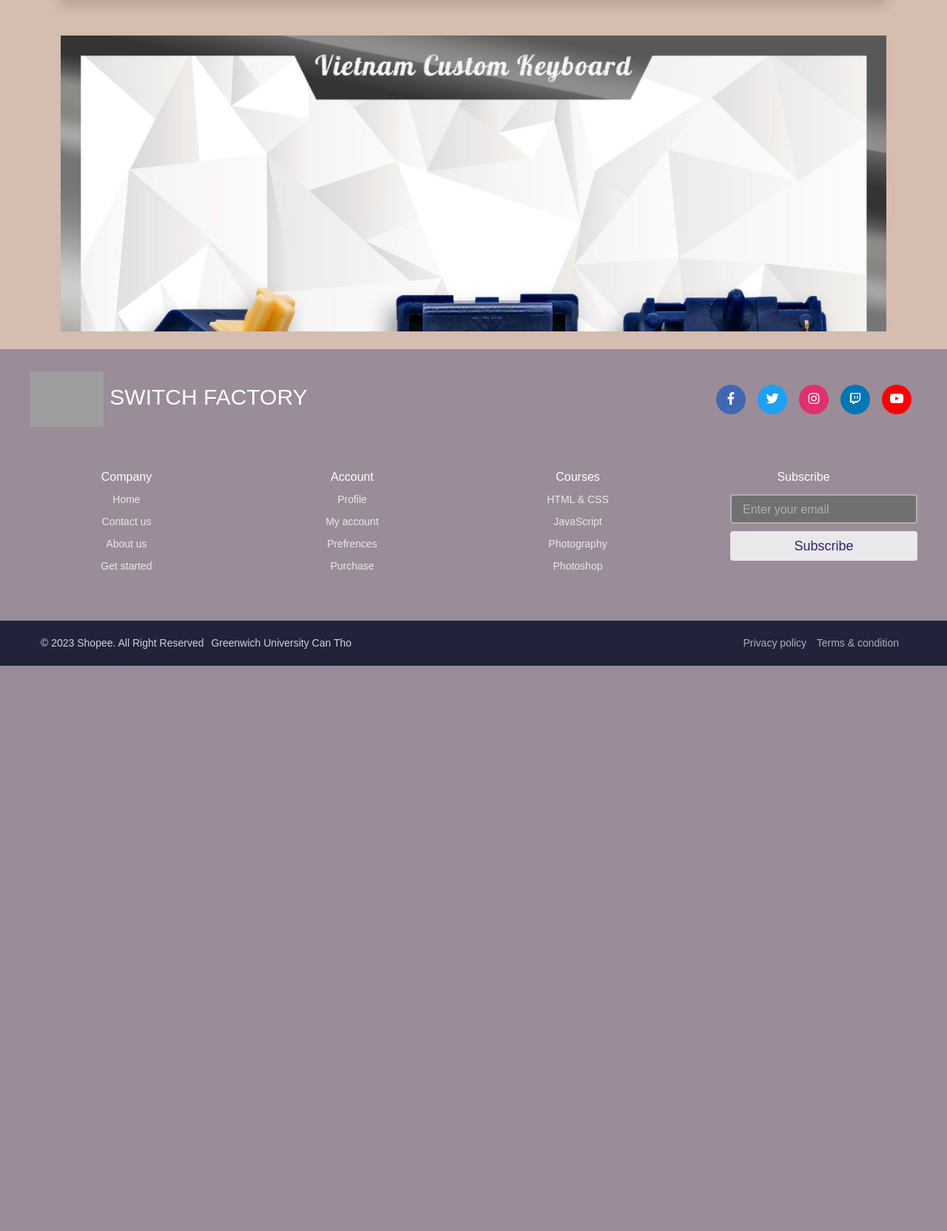
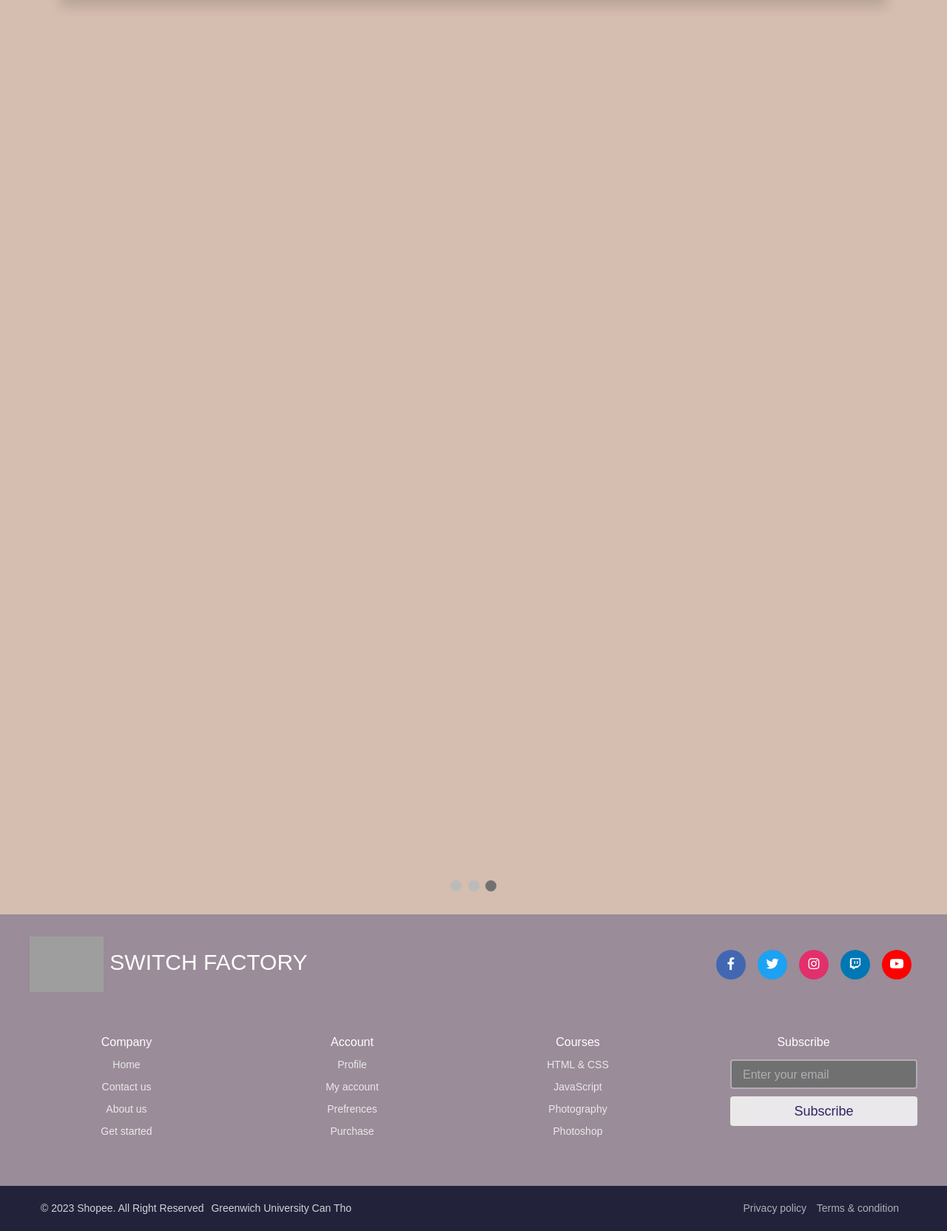
Before and after one commit to Switch-Factory/switchfactory, a Symfony app: template templates/main/home.html.twig in a window 1280 px wide. Shown: the part 166-1830 px from the top of the page at 74% size. Before the commit the page ends 1066 px from the top, so only its background shows below. Run offline with Twig, Linux system fonts and the light colour scheme; the template is opened without the code that fills it, so the values that code supplies are empty; some libraries are stand-ins or nearby versions; grey boxes are pictures that could not be loaded.

Commit message:
Change Carousel Style

```diff
--- a/templates/main/home.html.twig
+++ b/templates/main/home.html.twig
@@ -78,6 +78,7 @@
 					<div
 						class="text-end">
 						{% if app.user %}
+						{# <a href="{{}}></a> #}
 						<button onclick="location.href='http://127.0.0.1:8000/logout'" type="button" class="btn btn-outline-light me-2">Logout</button>
 						{% else %}
 						<button onclick="location.href='http://127.0.0.1:8000/login'" type="button" class="btn btn-outline-light me-2">Login</button>
@@ -137,28 +138,63 @@
 						<!-- Container wrapper -->
 					</nav>
 					<!-- Navbar -->
-					<div id="carouselExampleControlsNoTouching" class="carousel slide" data-bs-touch="false">
-						<div class="carousel-inner">
-							<div class="carousel-item active">
-							<img src="/switchfactory/public/uploads/blue-cheese-63f5d517d567f.jpg" class="d-block w-100" alt="...">
+
+					<!--Carousel-->
+
+						<div class="slideshow-container">
+
+								<div class="mySlides fade">
+									<div class="numbertext">1 / 3</div>
+									<img src="/switchfactory/public/images/ash.jpg" style="width:100%">
+									<div class="text"></div>
+								</div>
+
+								<div class="mySlides fade">
+									<div class="numbertext">2 / 3</div>
+									<img src="/switchfactory/public/images/ash.jpg" style="width:100%">
+									<div class="text"></div>
+								</div>
+
+								<div class="mySlides fade">
+									<div class="numbertext">3 / 3</div>
+									<img src="/switchfactory/public/images/ash.jpg" style="width:100%">
+									<div class="text"></div>
+								</div>
+
 							</div>
-							<div class="carousel-item">
-							<img src="/switchfactory/public/uploads/blue-cheese-63f5ca0f6f0fd.jpg" class="d-block w-100" alt="...">
+							<br>
+
+							<div style="text-align:center">
+								<span class="dot"></span>
+								<span class="dot"></span>
+								<span class="dot"></span>
 							</div>
-							<div class="carousel-item">
-							<img src="/switchfactory/public/uploads/blue-cheese-63f5d517d567f.jpg" class="d-block w-100" alt="...">
-							</div>
-						</div>
-						<button class="carousel-control-prev" type="button" data-bs-target="#carouselExampleControlsNoTouching" data-bs-slide="prev">
-							<span class="carousel-control-prev-icon" aria-hidden="true"></span>
-							<span class="visually-hidden">Previous</span>
-						</button>
-						<button class="carousel-control-next" type="button" data-bs-target="#carouselExampleControlsNoTouching" data-bs-slide="next">
-							<span class="carousel-control-next-icon" aria-hidden="true"></span>
-							<span class="visually-hidden">Next</span>
-						</button>
-					</div>
 
+							<script>
+								let slideIndex = 0;
+						showSlides();
+
+						function showSlides() {
+						let i;
+						let slides = document.getElementsByClassName("mySlides");
+						let dots = document.getElementsByClassName("dot");
+						for (i = 0; i < slides.length; i++) {
+						slides[i].style.display = "none";
+						}
+						slideIndex++;
+						if (slideIndex > slides.length) {
+						slideIndex = 1
+						}
+						for (i = 0; i < dots.length; i++) {
+						dots[i].className = dots[i].className.replace(" active", "");
+						}
+						slides[slideIndex - 1].style.display = "block";
+						dots[slideIndex - 1].className += " active";
+						setTimeout(showSlides, 2500); // Change image every 2 seconds
+						}
+							</script>
+
+					<!-- Navbar -->
 
 
 					<!-- Products -->
@@ -214,6 +250,75 @@
 					width: 100%;
 					background: #EEECEB;
 					background-color: #d5bdaf;
+				}
+				/*Slider*/
+				* {box-sizing: border-box;}
+				body {font-family: Verdana, sans-serif;}
+				.mySlides {display: none;}
+				img {vertical-align: middle;}
+
+				/* Slideshow container */
+				.slideshow-container {
+				max-width: 1300px;
+				position: relative;
+				margin: auto;
+				}
+
+				/* Caption text */
+				.text {
+				color: #f2f2f2;
+				font-size: 15px;
+				padding: 8px 12px;
+				position: absolute;
+				bottom: 8px;
+				width: 100%;
+				text-align: center;
+				}
+
+				/* Number text (1/3 etc) */
+				.numbertext {
+				color: #f2f2f2;
+				font-size: 12px;
+				padding: 8px 12px;
+				position: absolute;
+				top: 0;
+				}
+
+				/* The dots/bullets/indicators */
+				.dot {
+				height: 15px;
+				width: 15px;
+				margin: 0 2px;
+				background-color: #bbb;
+				border-radius: 50%;
+				display: inline-block;
+				transition: background-color 0.6s ease;
+				}
+
+				.active {
+				background-color: #717171;
+				}
+
+				/* Fading animation */
+				.fade {
+				animation-name: fade;
+				animation-duration: 1.5s;
+				}
+
+				@keyframes fade {
+				from {opacity: .4}
+				to {opacity: 1}
+				}
+
+				/* On smaller screens, decrease text size */
+				@media only screen and (max-width: 300px) {
+				.text {font-size: 11px}
+				}
+				/*end slider*/
+
+
+				.slider-margin {
+					margin-top: 20px;
 				}
 				footer {
 					position: relative;
```
